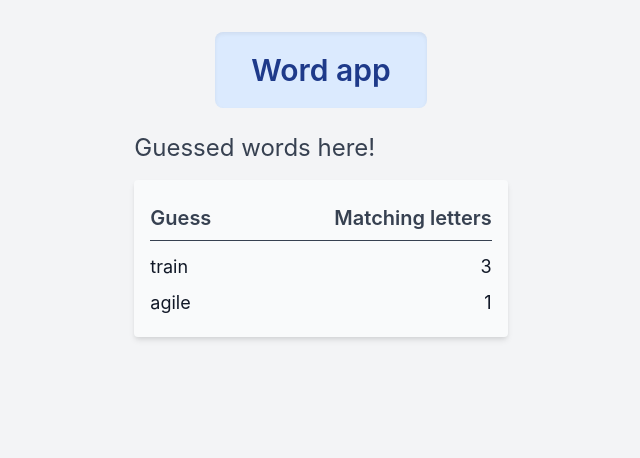
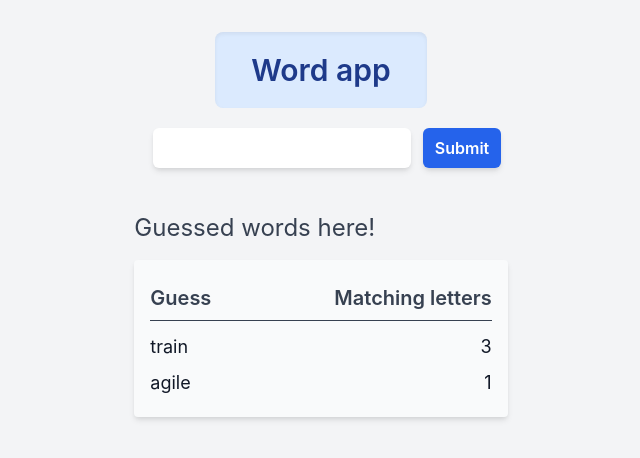
Before and after one commit to sankhadeeproy007/new-testing-app, a React (Create React App) app: page / in a window 1280 px wide. Shown: the top 458 px of the page, without its empty margins (319-959 px from the left). Built offline with nearby package versions, Linux system fonts and the light colour scheme.

Commit message:
input component styling

```diff
--- a/src/App.js
+++ b/src/App.js
@@ -3,6 +3,7 @@ import clsx from 'clsx';
 
 import Congrats from './components/Congrats';
 import GuessedWords from './components/GuessedWords';
+import Input from './components/Input';
 
 function App() {
   return (
@@ -21,6 +22,7 @@ function App() {
         Word app
       </div>
       <Congrats />
+      <Input />
       <GuessedWords
         guessedWords={[
           { guessedWord: 'train', letterMatchCount: 3 },
--- a/src/components/Input/index.js
+++ b/src/components/Input/index.js
@@ -1,5 +1,6 @@
 import React from 'react';
 import PropTypes from 'prop-types';
+import clsx from 'clsx';
 
 function Input({ secretWord }) {
   const [currentGuess, setCurrentGuess] = React.useState('');
@@ -14,17 +15,27 @@ function Input({ secretWord }) {
   };
 
   return (
-    <div data-test="input">
+    <div data-test="input" className={clsx('p-5 flex')}>
       <input
+        data-test="input-box"
         type="text"
         value={currentGuess}
         onChange={handleGuessChange}
-        data-test="input-box"
+        className={clsx(
+          'p-1 mx-3 rounded-md shadow-md',
+          'border border-transparent focus:outline-none focus:ring-2',
+          'focus:ring-blue-600 focus:border-transparent'
+        )}
       />
       <button
         type="submit"
         data-test="submit-button"
         onClick={resetCurrentGuess}
+        className={clsx(
+          'bg-blue-600 hover:bg-blue-700 py-2 px-3 rounded-md shadow-md',
+          'focus:outline-none focus:ring-2 text-white font-semibold',
+          'focus:ring-blue-600 focus:ring-opacity-50'
+        )}
       >
         Submit
       </button>
```
